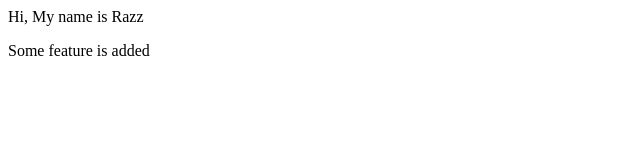
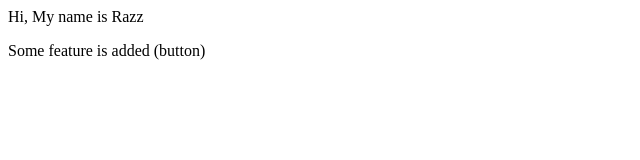
Before and after one commit to raj36git/localRepo, a plain HTML site: page index.html in a window 1280 px wide. Shown: the full height of the page, 0-640 px from the left. Drawn offline with Linux system fonts and the light colour scheme.

Commit message:
add button

```diff
--- a/index.html
+++ b/index.html
@@ -1,2 +1,2 @@
 <p>Hi, My name is Razz</p>
-<p>Some feature is added</p>
+<p>Some feature is added (button)</p>
```
